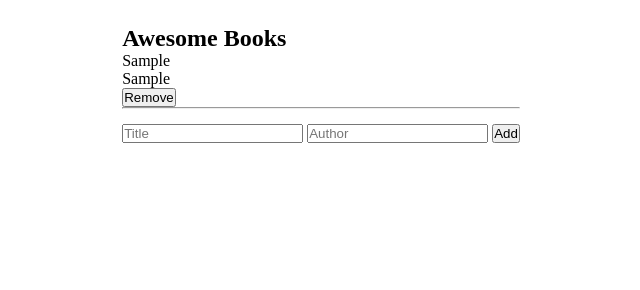
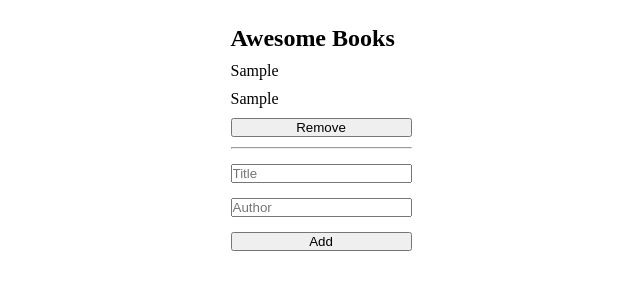
Before and after one commit to MNisarAli/Awesome-Books, a plain HTML site: page index.html in a window 1280 px wide. Both pictures are taken after typing "Sample", "Sample" into the empty fields and a click on the button "Add". Shown: the whole page, without its empty margins (319-959 px from the left). Drawn offline with Linux system fonts and the light colour scheme.

Commit message:
Add styles for form controls and error msg

```diff
--- a/style.css
+++ b/style.css
@@ -14,3 +14,28 @@
   flex-direction: column;
   gap: 15px;
 }
+
+h1 {
+  margin-bottom: 10px;
+}
+
+form {
+  display: flex;
+  flex-direction: column;
+  gap: 15px;
+}
+
+.error {
+  display: none;
+}
+
+.error.active {
+  display: block;
+  color: red;
+}
+
+#book-list div {
+  display: flex;
+  flex-direction: column;
+  gap: 10px;
+}
```
Lines whose indentation alone changed are shown as unchanged.
